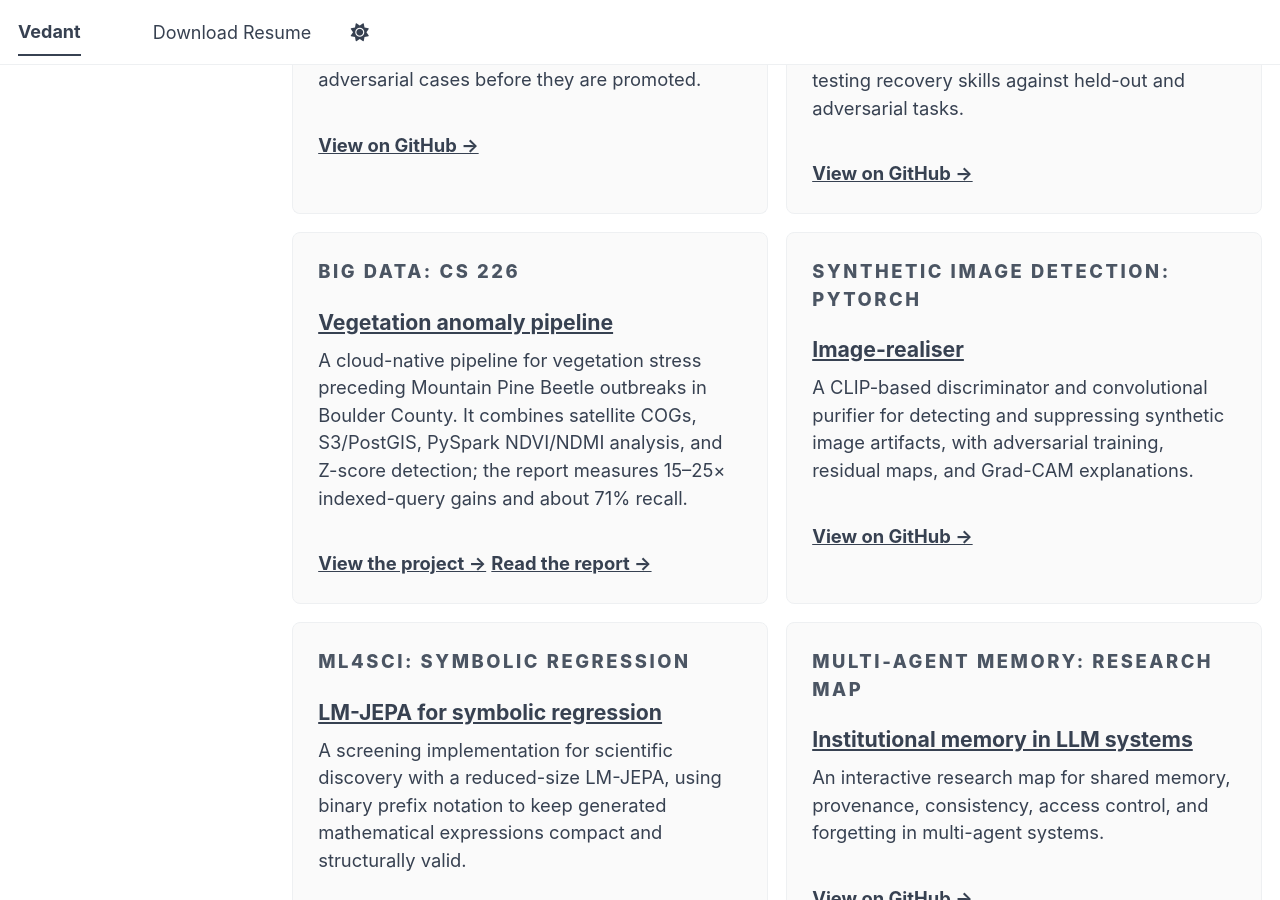
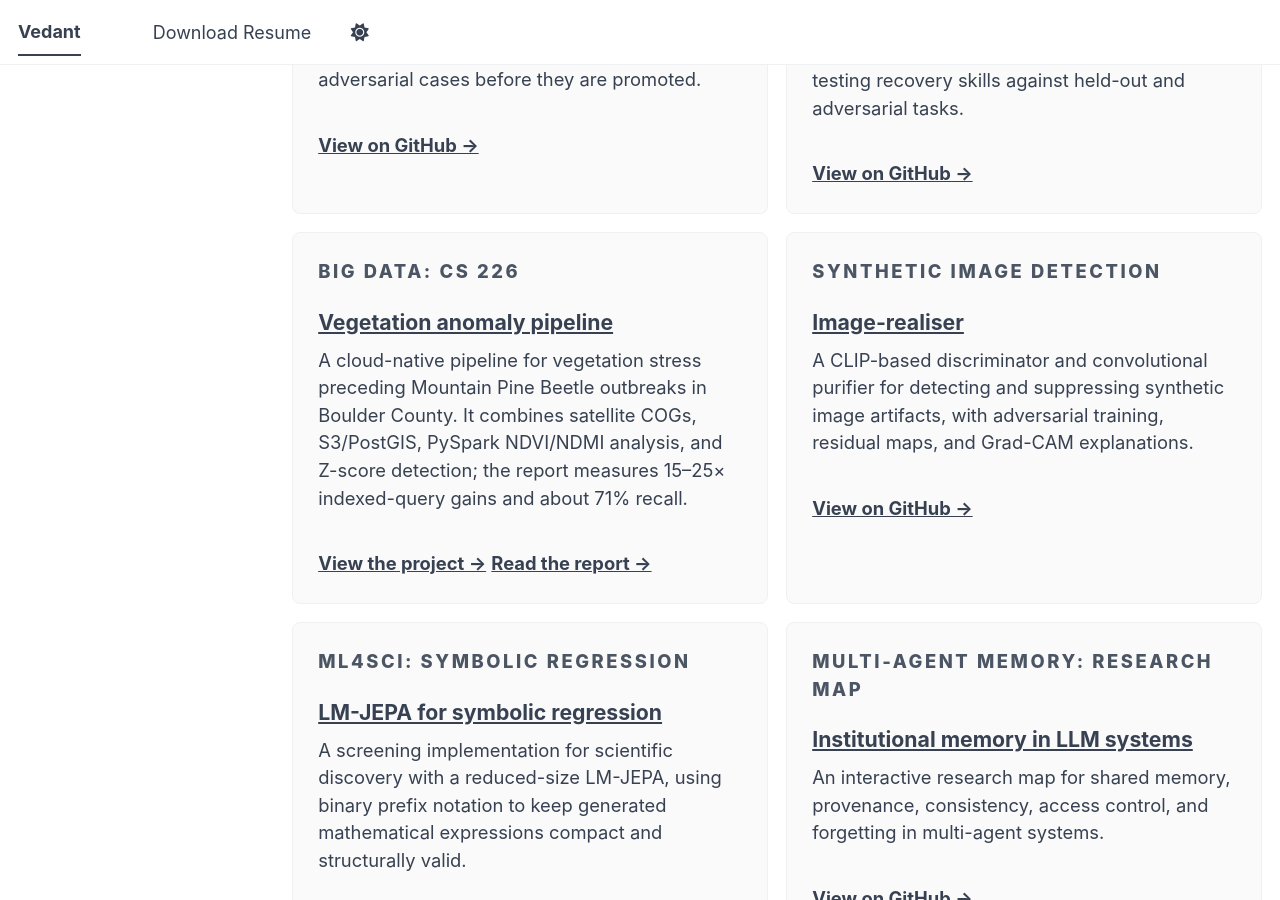
Before and after one commit to Vedant2100/vedant2100.github.io, a Jekyll site: the page built from _pages/about.md, in a window 1280 px wide and 900 px high, scrolled down 2317 px. Built offline with Jekyll 4.4.1, drawn with Linux system fonts in a browser that asks for light colours; some web fonts are replaced; a script bundle is joined from its source files by our own code; library files that are not in the unit come from our copies.

Commit message:
Simplify synthetic image title

```diff
--- a/_pages/about.md
+++ b/_pages/about.md
@@ -89,7 +89,7 @@ redirect_from:
     <a class="home-card__link" href="https://github.com/Vedant2100/CS226---Project-Report">Read the report →</a>
   </article>
   <article class="home-card">
-    <p class="home-card__eyebrow">SYNTHETIC IMAGE DETECTION: PYTORCH</p>
+    <p class="home-card__eyebrow">SYNTHETIC IMAGE DETECTION</p>
     <h3><a href="https://github.com/Vedant2100/image-realiser">Image-realiser</a></h3>
     <p>A CLIP-based discriminator and convolutional purifier for detecting and suppressing synthetic image artifacts, with adversarial training, residual maps, and Grad-CAM explanations.</p>
     <a class="home-card__link" href="https://github.com/Vedant2100/image-realiser">View on GitHub →</a>
```
